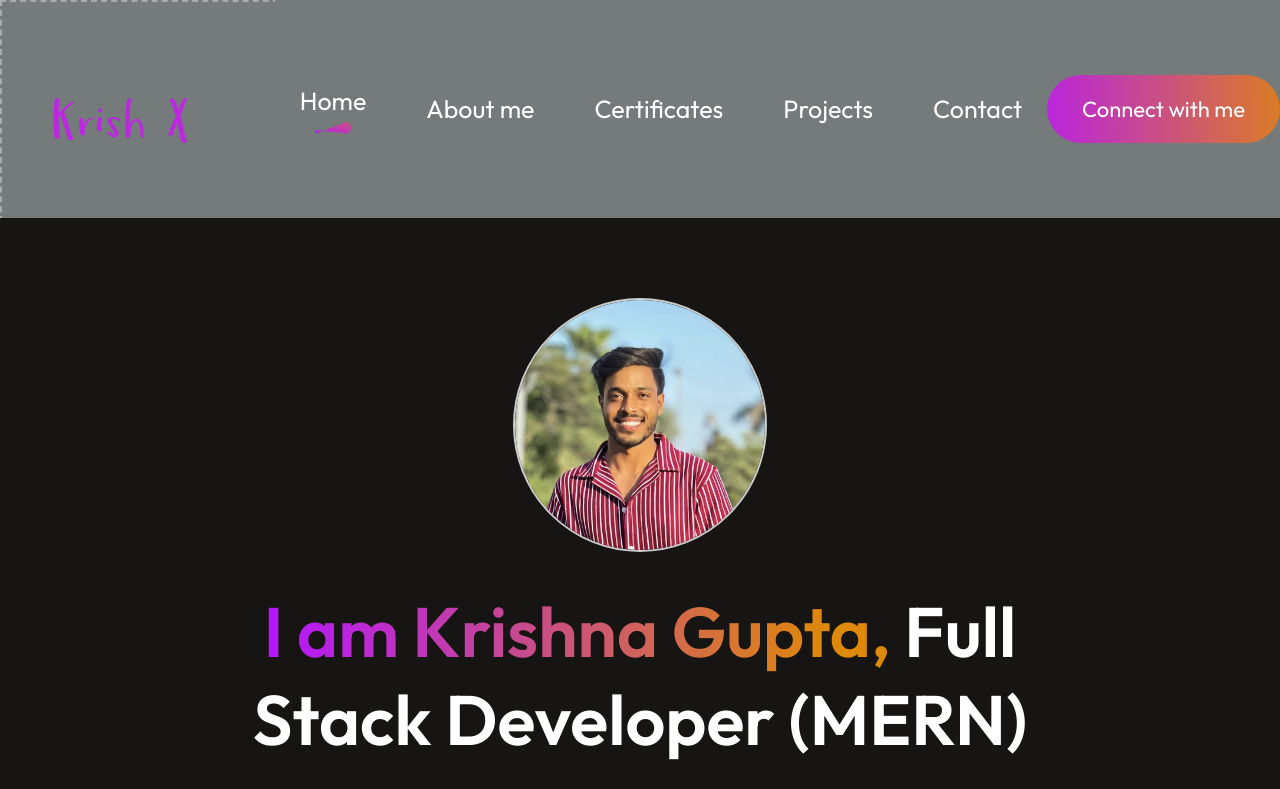
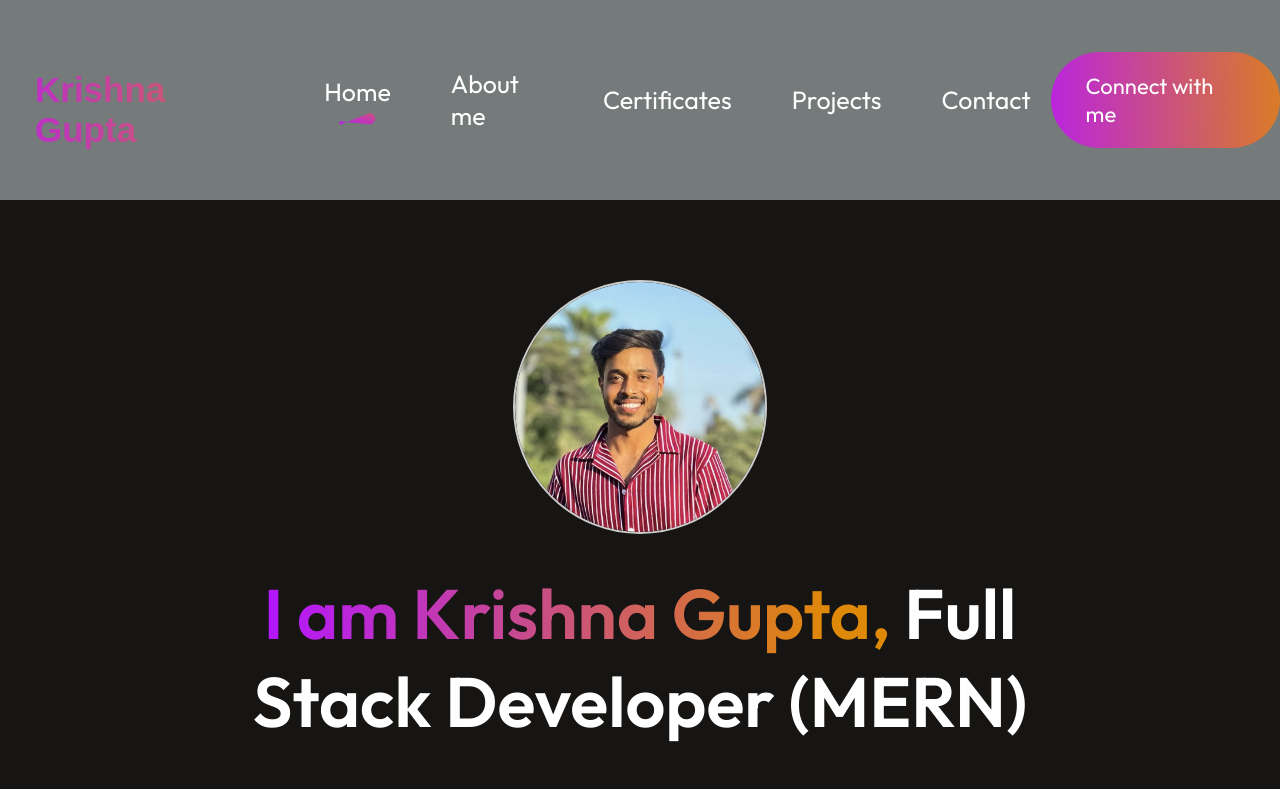
Before and after one commit to krishna7888/Portfolio_React, a React (Vite) app: page / in a window 1280 px wide. Shown: the top 789 px of the page. Built offline with nearby package versions, Linux system fonts and the light colour scheme.

Commit message:
Your commit message describing the changes

```diff
--- a/src/components/About/About.css
+++ b/src/components/About/About.css
@@ -5,6 +5,7 @@
     justify-content: center;
     gap: 80px;
     margin: 80px 170px;
+
 }
 
 .about-title {
@@ -136,6 +137,7 @@
     .about{
         gap: 80px;
         margin: 50px 70px;
+        margin-right: 0;
         align-items: start;
     }
     .about-title h1{
@@ -171,6 +173,8 @@
     }
     .about-achievement{
         gap: 10px;
+        margin-left: 10px;
+        margin-right: 0;
     }
     .about-achievement h1{
         font-size: 34px;
--- a/src/components/Navbar/Navbar.css
+++ b/src/components/Navbar/Navbar.css
@@ -4,6 +4,23 @@
     justify-content: space-between;
     margin: 20px 75px;
 }
+
+.logo{
+  height: 200px;
+}
+
+.gradient-text {
+  font-family: 'Poppins', sans-serif;
+  font-size: 35px;
+  font-weight: 700;
+  background: linear-gradient(267deg, #DA7C25 0.36%, #B923E1 102.06%);
+  -webkit-background-clip: text;   /* Safari/Chrome */
+  background-clip: text;
+  color: transparent;
+   padding: 70px 35px;
+
+}
+
 
 .nav-menu {
     display: flex;
--- a/src/components/Navbar/Navbar.jsx
+++ b/src/components/Navbar/Navbar.jsx
@@ -25,7 +25,12 @@ const Navbar = () => {
 
   return (
     <div className="navbar">
-      <img src={logo} alt="Logo" className="nav-logo" />
+      {/* <img src={logo} alt="Logo" className="nav-logo" /> */}
+      <div className='logo'>
+        <h1 class="gradient-text">Krishna Gupta</h1>
+
+      </div>
+
 
       {/* Hamburger icon */}
       <img src={menu_open} onClick={openMenu} alt="menu" className="nav-mob-open" />
--- a/src/components/Services/Services.css
+++ b/src/components/Services/Services.css
@@ -79,6 +79,10 @@
         gap: 70px;
         margin: 50px 70px;
     }
+    .services-container{
+        margin-right: 0;
+        margin-left: 0;
+    }
     .services-title h1{
         padding: 0;
         font-size: 50px;
@@ -88,8 +92,8 @@
         margin-right: -20px;
     }
     .services-format{
-        gap: 20px;
-        padding: 32px;
+        gap: 15px;
+        padding: 12px;
     }
     .services-format h2{
         font-size: 28px;
```
Also changed, not shown: src/assets/logo.svg.
